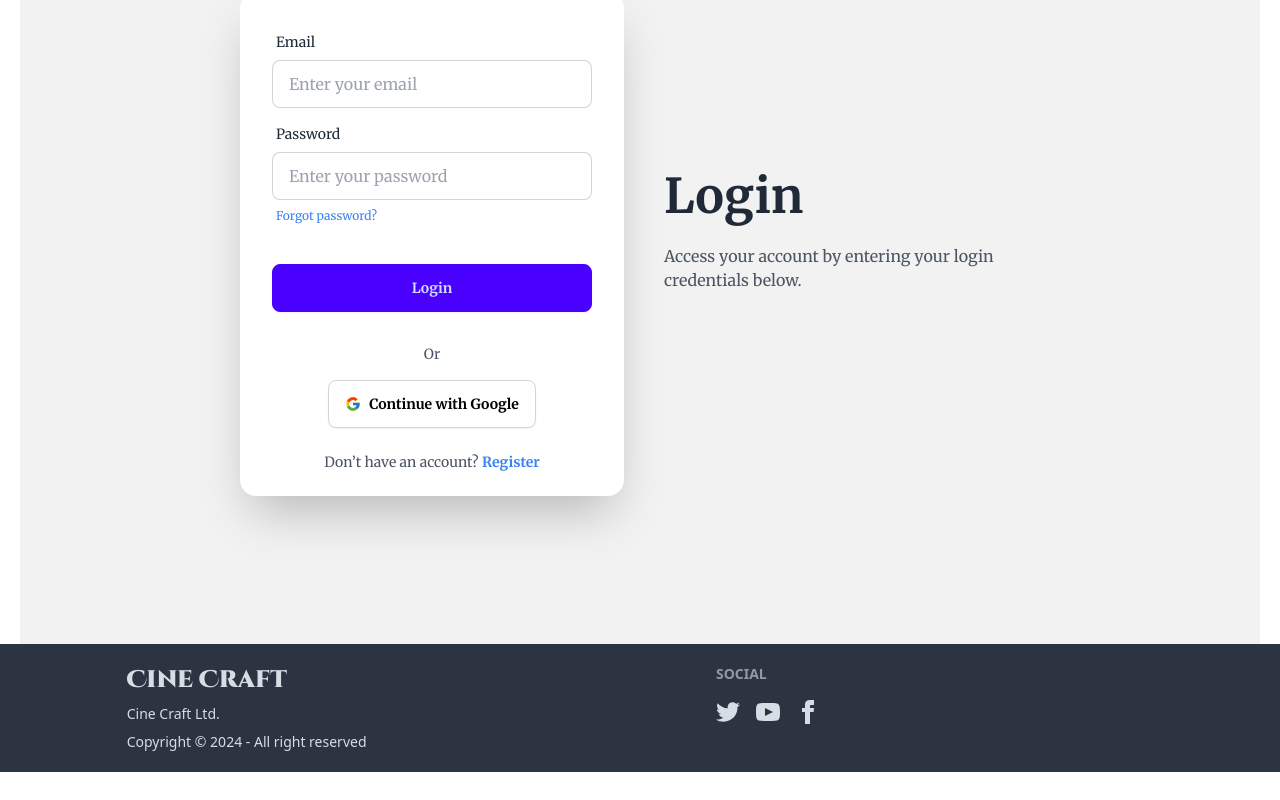
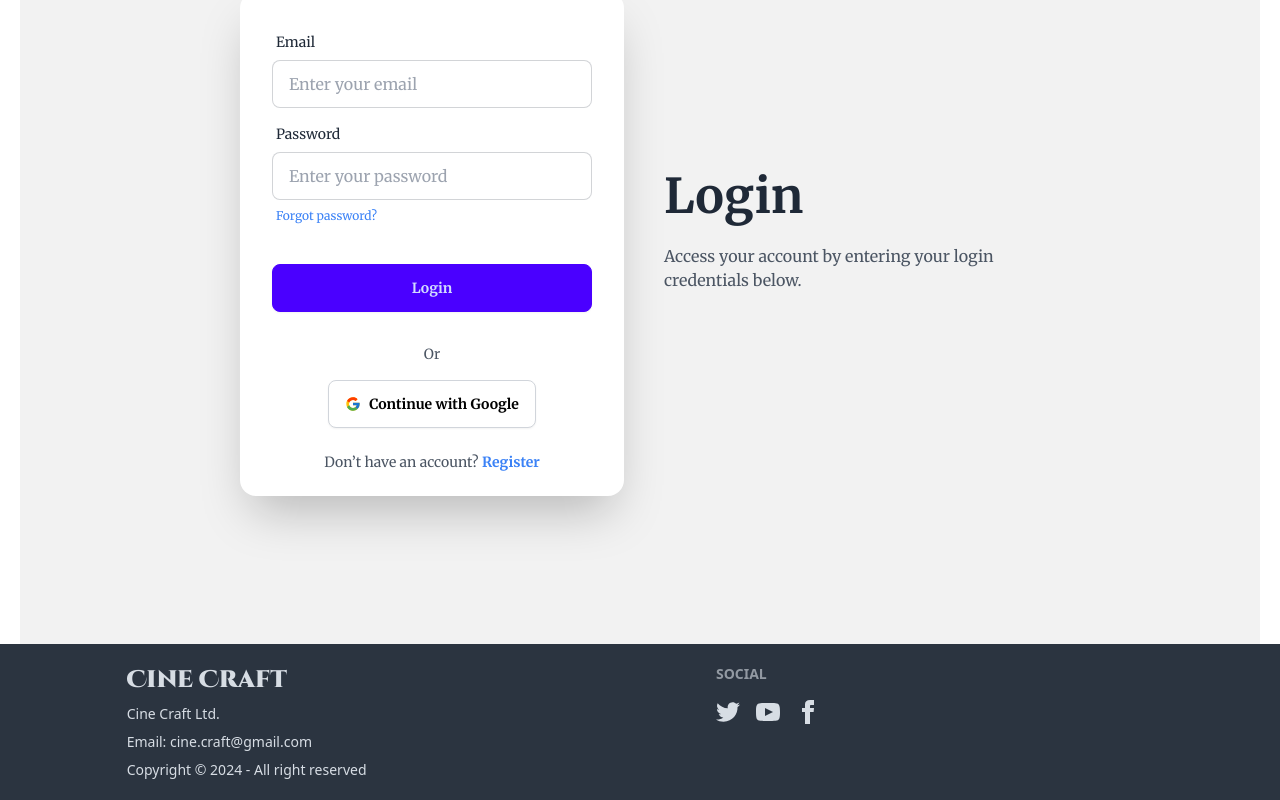
Before and after one commit to shafiul-tonoy/Cine-Craft, a React (Vite) app: page /login in a window 1280 px wide. Shown: the part 225-1025 px from the top of the page. Before the commit the page ends 997 px from the top, so only its background shows below. Built offline with nearby package versions, Linux system fonts and the light colour scheme; no server answers.

Commit message:
read me file created

```diff
--- a/src/pages/Footer.jsx
+++ b/src/pages/Footer.jsx
@@ -6,7 +6,9 @@ export default function Footer() {
           <h1 className= 'text-2xl font-extrabold font-cinzel' >Cine Craft</h1>
           <p>
             Cine Craft Ltd.
+
           </p>
+          <p>Email: cine.craft@gmail.com </p>
           <p>Copyright © {new Date().getFullYear()} - All right reserved</p>
         </aside>
         <nav>
```
Also changed, not shown: 1 other file (tests, documents, lock files or other folders).
